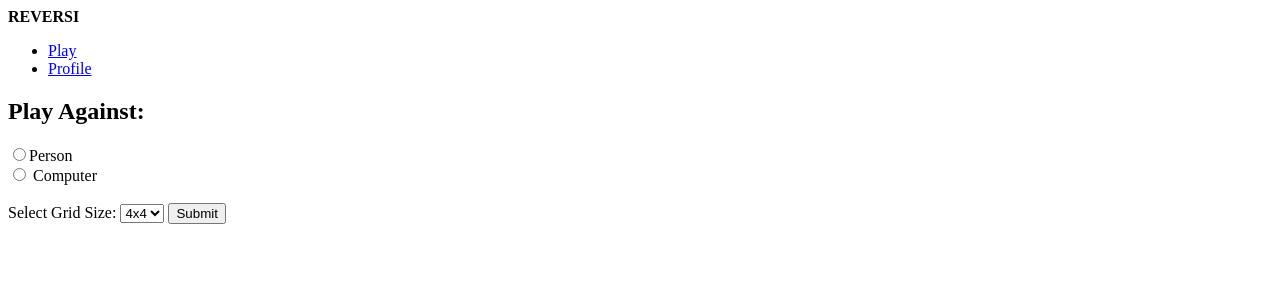
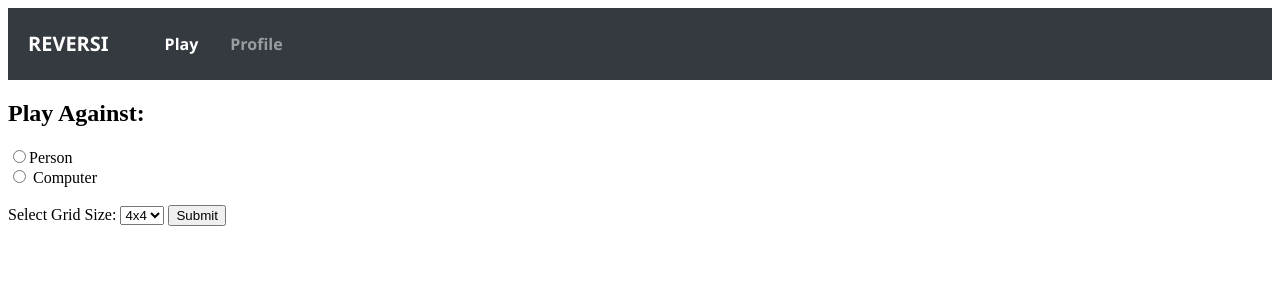
Before and after one commit to CSCI130-project/reversi, a PHP site: page /game.html in a window 1280 px wide. Shown: the top 300 px of the page. Run offline with PHP 8.4, Linux system fonts and the light colour scheme; some libraries are stand-ins or nearby versions.

Commit message:
add styling for header

```diff
--- a/style.css
+++ b/style.css
@@ -1,3 +1,52 @@
+#navbar {
+    position: relative;
+    display: flex;
+    align-items: center;
+    font-family: "Segoe UI",Roboto,"Helvetica Neue",Arial,"Noto Sans",sans-serif,"Apple Color Emoji","Segoe UI Emoji","Segoe UI Symbol","Noto Color Emoji";
+    font-size: 1rem;
+    font-weight: 800;
+    line-height: 1.5;
+    color: #212529;
+    text-align: left;
+    background-color: #343a40!important;
+}
+#navigation {
+    display: flex;
+    list-style: none;
+    color: #212529;
+    background-color: #343a40!important;
+}
+.brand {
+    display: inline-block;
+    padding-left: 20px;;
+    font-size: 1.25rem;
+    line-height: inherit;
+    white-space: nowrap;
+    color: #fff;
+}
+
+.nav-item{
+    display: list-item;
+    text-align: -webkit-match-parent;
+    color: #212529;
+}
+
+.nav-link{
+    padding-right: .5rem;
+    padding-left: .5rem;
+    text-decoration: none;
+    background-color: transparent;
+    box-sizing: border-box;
+    color: rgba(255,255,255,.5);
+    display: block;
+    padding: .5rem 1rem;
+    cursor: pointer;
+}
+
+.active {
+    color: #fff;
+}
+
 table#gridTable{
     background-color:green;
 }
@@ -6,7 +55,7 @@ table#gridTable{
     width:50px;
     border:2px solid black;
 }
-#container{
+#board{
     background-color:bisque;
     height:90vh;
     display:flex;
@@ -62,6 +111,13 @@ thead, tfoot{
 #player1Info, #player2Info{
     line-height:0;
 }
+#mainContainer {
+    min-height: 100vh;
+    overflow: hidden;
+    display: block;
+    position: relative;
+    padding-bottom: 100px;
+}
 @keyframes blink
 {
     from{
```
